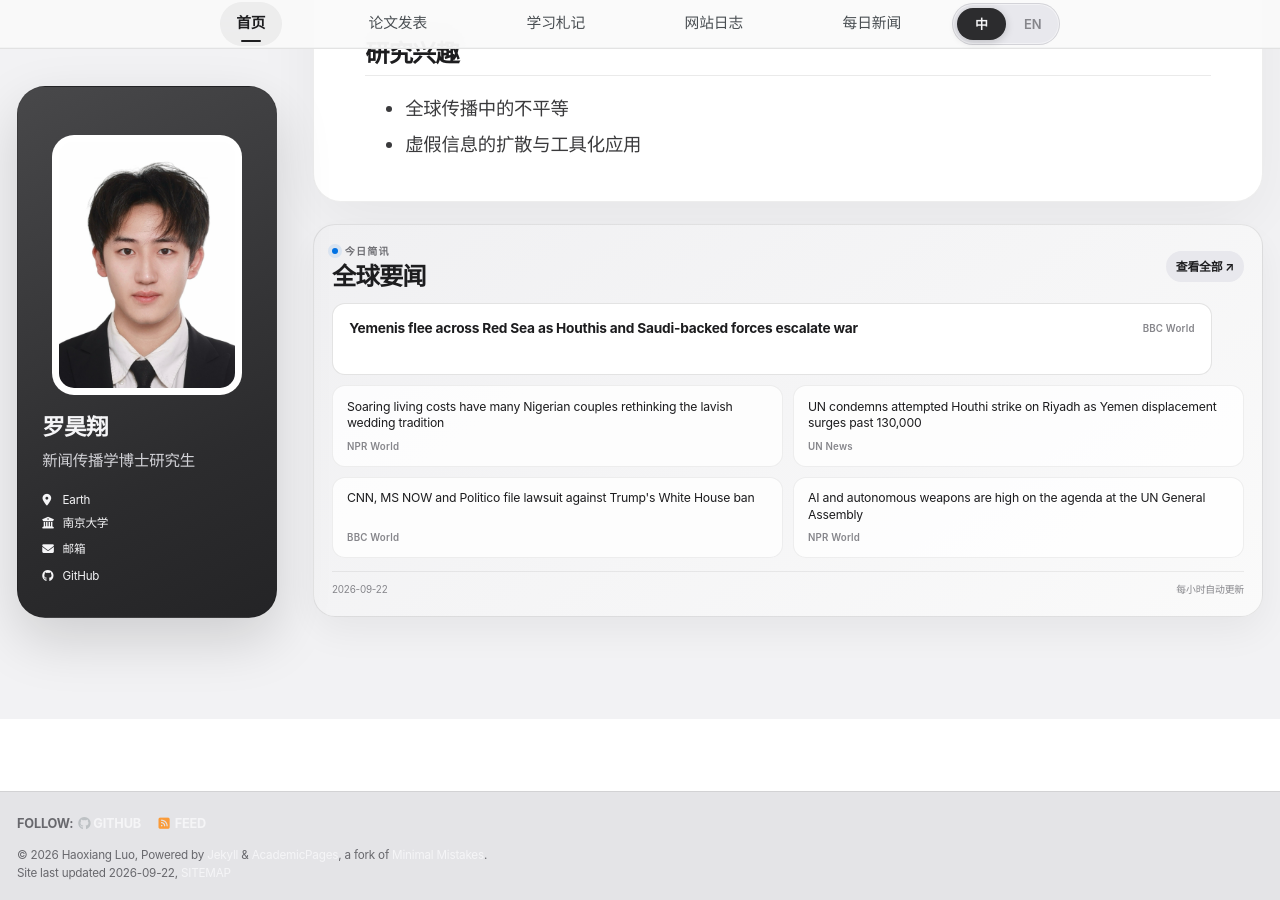
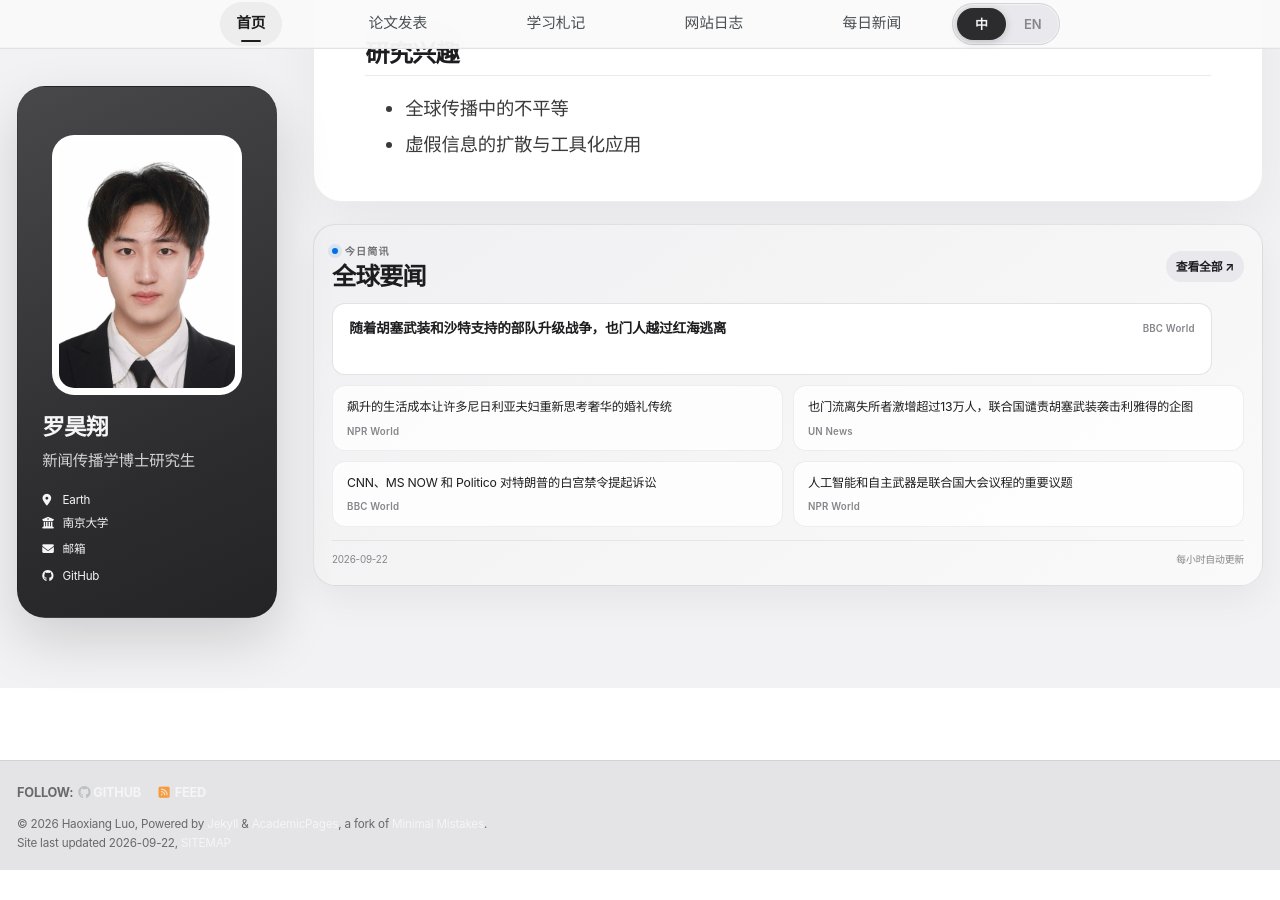
Before and after one commit to HaoxiangLuo/HaoxiangLuo.github.io, a Jekyll site: the page built from _pages/about-zh.md, in a window 1280 px wide and 900 px high, scrolled down 268 px. Built offline with Jekyll 4.4.1, drawn with Linux system fonts in a browser that asks for light colours; a style sheet for code colours, icons or effects is not loaded; after the commit the page ends 1138 px from its top, so only the background shows below that.

Commit message:
Update daily news 2026-09-22

```diff
--- a/_data/daily_news.json
+++ b/_data/daily_news.json
@@ -1,5 +1,5 @@
 {
-  "updated_at": "2026-09-22T12:24:46+08:00",
+  "updated_at": "2026-09-22T13:23:47+08:00",
   "days": [
     {
       "date": "2026-09-22",
@@ -7,47 +7,56 @@
         {
           "title": "Yemenis flee across Red Sea as Houthis and Saudi-backed forces escalate war",
           "source": "BBC World",
-          "url": "https://www.bbc.co.uk/news/articles/cw4gm7l742dmo?at_medium=RSS&at_campaign=rss"
+          "url": "https://www.bbc.co.uk/news/articles/cw4gm7l742dmo?at_medium=RSS&at_campaign=rss",
+          "title_zh": "随着胡塞武装和沙特支持的部队升级战争，也门人越过红海逃离"
         },
         {
           "title": "Soaring living costs have many Nigerian couples rethinking the lavish wedding tradition",
           "source": "NPR World",
-          "url": "https://www.npr.org/2026/09/21/nx-s1-5909146/soaring-living-costs-have-many-nigerian-couples-rethinking-the-lavish-wedding-tradition"
+          "url": "https://www.npr.org/2026/09/21/nx-s1-5909146/soaring-living-costs-have-many-nigerian-couples-rethinking-the-lavish-wedding-tradition",
+          "title_zh": "飙升的生活成本让许多尼日利亚夫妇重新思考奢华的婚礼传统"
         },
         {
           "title": "UN condemns attempted Houthi strike on Riyadh as Yemen displacement surges past 130,000",
           "source": "UN News",
-          "url": "https://news.un.org/feed/view/en/story/2026/09/1168387"
+          "url": "https://news.un.org/feed/view/en/story/2026/09/1168387",
+          "title_zh": "也门流离失所者激增超过13万人，联合国谴责胡塞武装袭击利雅得的企图"
         },
         {
           "title": "CNN, MS NOW and Politico file lawsuit against Trump's White House ban",
           "source": "BBC World",
-          "url": "https://www.bbc.co.uk/news/articles/cm0e32rwvrryo?at_medium=RSS&at_campaign=rss"
+          "url": "https://www.bbc.co.uk/news/articles/cm0e32rwvrryo?at_medium=RSS&at_campaign=rss",
+          "title_zh": "CNN、MS NOW 和 Politico 对特朗普的白宫禁令提起诉讼"
         },
         {
           "title": "AI and autonomous weapons are high on the agenda at the UN General Assembly",
           "source": "NPR World",
-          "url": "https://www.npr.org/2026/09/21/nx-s1-5974200/ai-and-autonomous-weapons-are-high-on-the-agenda-at-the-un-general-assembly"
+          "url": "https://www.npr.org/2026/09/21/nx-s1-5974200/ai-and-autonomous-weapons-are-high-on-the-agenda-at-the-un-general-assembly",
+          "title_zh": "人工智能和自主武器是联合国大会议程的重要议题"
         },
         {
           "title": "‘Nowhere is safe’: UN experts detail Ukraine war’s toll and Russia’s reach beyond its borders",
           "source": "UN News",
-          "url": "https://news.un.org/feed/view/en/story/2026/09/1168386"
+          "url": "https://news.un.org/feed/view/en/story/2026/09/1168386",
+          "title_zh": "没有地方是安全的”：联合国专家详细介绍了乌克兰战争造成的伤亡和俄罗斯的影响力超出其边界"
         },
         {
           "title": "Merz vows to keep coalition together for Germany's 'democratic future'",
           "source": "BBC World",
-          "url": "https://www.bbc.co.uk/news/articles/cqm27p8enwmko?at_medium=RSS&at_campaign=rss"
+          "url": "https://www.bbc.co.uk/news/articles/cqm27p8enwmko?at_medium=RSS&at_campaign=rss",
+          "title_zh": "默茨发誓要为德国的“民主未来”保持联盟"
         },
         {
           "title": "World leaders convene for UNGA. And, Trump says D.C. arch will be a 'military complex'",
           "source": "NPR World",
-          "url": "https://www.npr.org/2026/09/21/g-s1-144238/up-first-newsletter-united-nations-general-assembly-trump-arch-faa-ai-federal-agent-shooting"
+          "url": "https://www.npr.org/2026/09/21/g-s1-144238/up-first-newsletter-united-nations-general-assembly-trump-arch-faa-ai-federal-agent-shooting",
+          "title_zh": "世界领导人齐聚联合国大会。而且，特朗普表示华盛顿拱门将成为一个“军事综合体"
         },
         {
           "title": "‘We are not powerless’: UN chief urges world leaders to invest in peace",
           "source": "UN News",
-          "url": "https://news.un.org/feed/view/en/story/2026/09/1168383"
+          "url": "https://news.un.org/feed/view/en/story/2026/09/1168383",
+          "title_zh": "我们并非无能为力”：联合国秘书长敦促世界领导人投资于和平"
         }
       ]
     },
```
